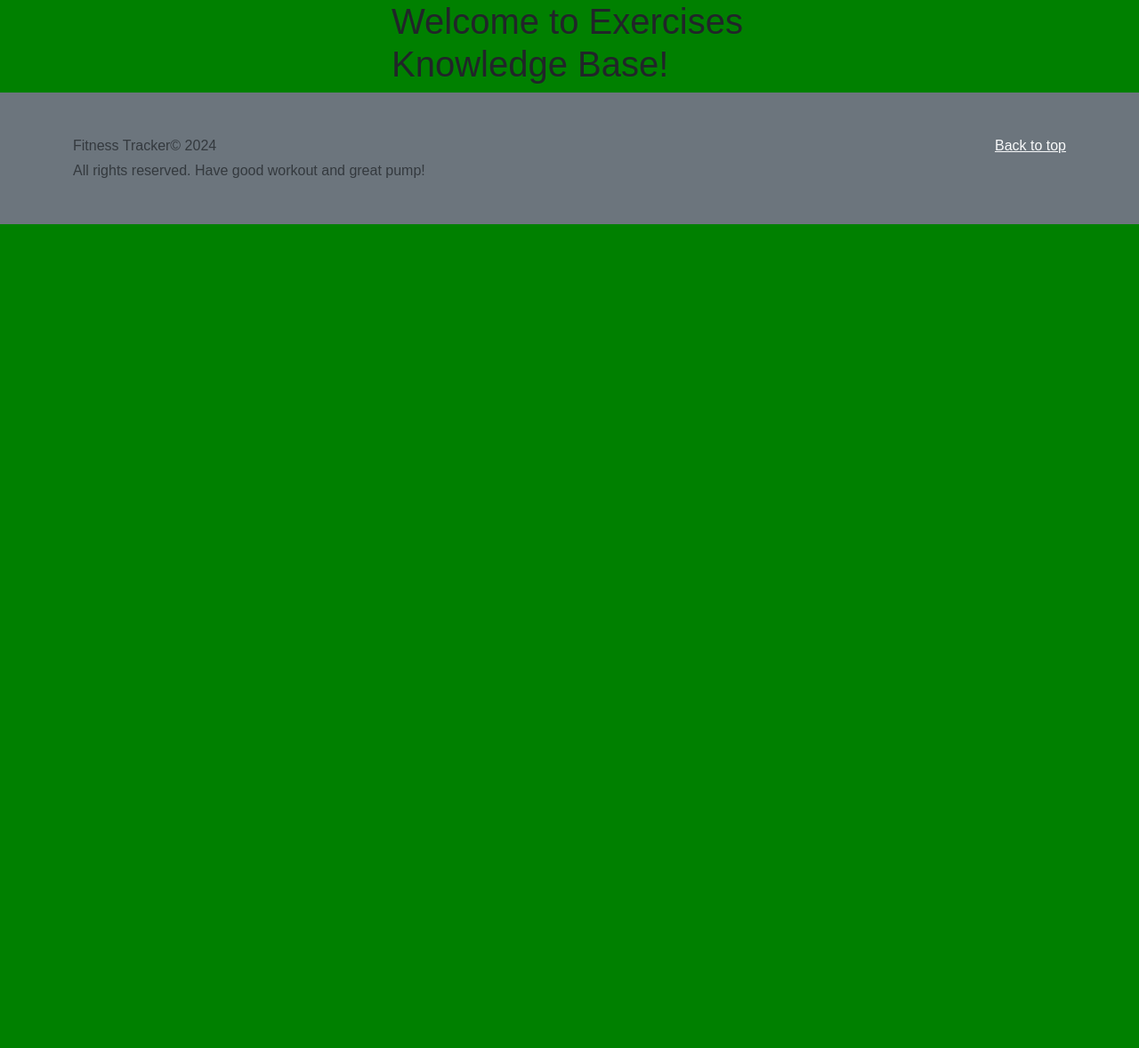
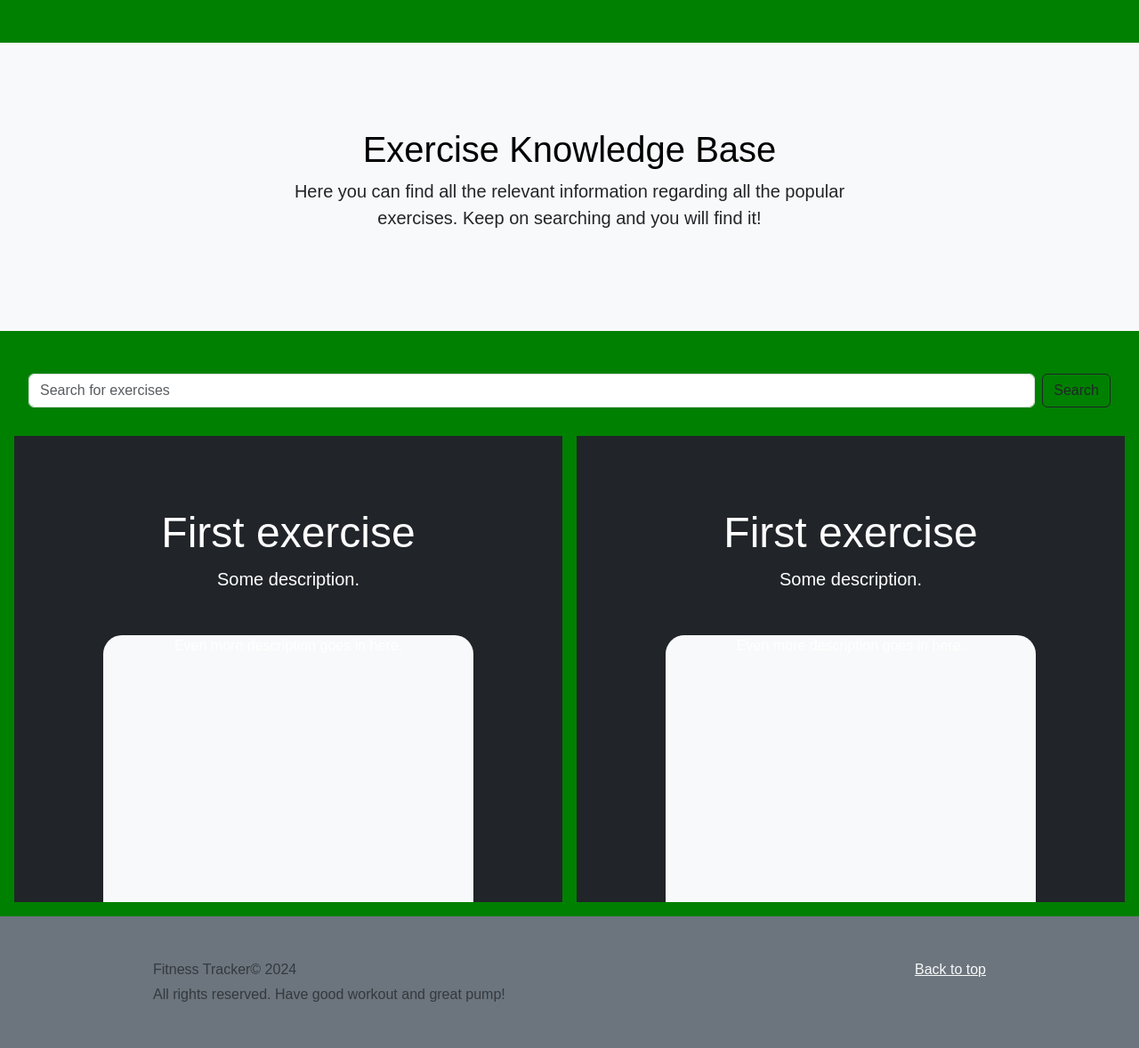
Before and after one commit to piotr-GG/fitness_tracker, a Flask app: page /exercises/ in a window 1280 px wide. Shown: the part 84-1262 px from the top of the page at 89% size. Before the commit the page ends 336 px from the top, so only its background shows below. Run offline with Flask 3, Linux system fonts and the light colour scheme; some libraries are stand-ins or nearby versions.

Commit message:
Implemented page for exercises

```diff
--- /dev/null
+++ b/ft_app/static/css/exercises_index.css
@@ -0,0 +1,151 @@
+.bd-placeholder-img {
+    font-size: 1.125rem;
+    text-anchor: middle;
+    -webkit-user-select: none;
+    -moz-user-select: none;
+    user-select: none;
+}
+
+@media (min-width: 768px) {
+    .bd-placeholder-img-lg {
+      font-size: 3.5rem;
+    }
+}
+
+.b-example-divider {
+    width: 100%;
+    height: 3rem;
+    background-color: rgba(0, 0, 0, .1);
+    border: solid rgba(0, 0, 0, .15);
+    border-width: 1px 0;
+    box-shadow: inset 0 .5em 1.5em rgba(0, 0, 0, .1), inset 0 .125em .5em rgba(0, 0, 0, .15);
+}
+
+.b-example-vr {
+    flex-shrink: 0;
+    width: 1.5rem;
+    height: 100vh;
+}
+
+.bi {
+    vertical-align: -.125em;
+    fill: currentColor;
+}
+
+.nav-scroller {
+    position: relative;
+    z-index: 2;
+    height: 2.75rem;
+    overflow-y: hidden;
+}
+
+.nav-scroller .nav {
+    display: flex;
+    flex-wrap: nowrap;
+    padding-bottom: 1rem;
+    margin-top: -1px;
+    overflow-x: auto;
+    text-align: center;
+    white-space: nowrap;
+    -webkit-overflow-scrolling: touch;
+}
+
+.btn-bd-primary {
+    --bd-violet-bg: #712cf9;
+    --bd-violet-rgb: 112.520718, 44.062154, 249.437846;
+
+    --bs-btn-font-weight: 600;
+    --bs-btn-color: var(--bs-white);
+    --bs-btn-bg: var(--bd-violet-bg);
+    --bs-btn-border-color: var(--bd-violet-bg);
+    --bs-btn-hover-color: var(--bs-white);
+    --bs-btn-hover-bg: #6528e0;
+    --bs-btn-hover-border-color: #6528e0;
+    --bs-btn-focus-shadow-rgb: var(--bd-violet-rgb);
+    --bs-btn-active-color: var(--bs-btn-hover-color);
+    --bs-btn-active-bg: #5a23c8;
+    --bs-btn-active-border-color: #5a23c8;
+}
+
+.bd-mode-toggle {
+    z-index: 1500;
+}
+
+.bd-mode-toggle .dropdown-menu .active .bi {
+    display: block !important;
+}
+
+.container {
+  max-width: 960px;
+}
+
+.icon-link > .bi {
+  width: .75em;
+  height: .75em;
+}
+
+/*
+ * Custom translucent site header
+ */
+
+.site-header {
+  background-color: rgba(0, 0, 0, .85);
+  -webkit-backdrop-filter: saturate(180%) blur(20px);
+  backdrop-filter: saturate(180%) blur(20px);
+}
+.site-header a {
+  color: #8e8e8e;
+  transition: color .15s ease-in-out;
+}
+.site-header a:hover {
+  color: #fff;
+  text-decoration: none;
+}
+
+/*
+ * Dummy devices (replace them with your own or something else entirely!)
+ */
+
+.product-device {
+  position: absolute;
+  right: 10%;
+  bottom: -30%;
+  width: 300px;
+  height: 540px;
+  background-color: #333;
+  border-radius: 21px;
+  transform: rotate(30deg);
+}
+
+.product-device::before {
+  position: absolute;
+  top: 10%;
+  right: 10px;
+  bottom: 10%;
+  left: 10px;
+  content: "";
+  background-color: rgba(255, 255, 255, .1);
+  border-radius: 5px;
+}
+
+.product-device-2 {
+  top: -25%;
+  right: auto;
+  bottom: 0;
+  left: 5%;
+  background-color: #e5e5e5;
+}
+
+
+/*
+ * Extra utilities
+ */
+
+.flex-equal > * {
+  flex: 1;
+}
+@media (min-width: 768px) {
+  .flex-md-equal > * {
+    flex: 1;
+  }
+}
--- a/ft_app/templates/exercises/index.html
+++ b/ft_app/templates/exercises/index.html
@@ -2,10 +2,48 @@
 
 {% block head %}
 <title>Exercises</title>
+<link rel="stylesheet" href="{{ url_for('static', filename='css/exercises_index.css') }}">
 {% endblock %}
 
 {% block body %}
-<div class="content">
-    <h1>Welcome to Exercises Knowledge Base!</h1>
+<div class="my-5">
+  <div class="p-5 text-center bg-body-tertiary">
+    <div class="container py-5">
+      <h1 class="text-body-emphasis">Exercise Knowledge Base</h1>
+      <p class="col-lg-8 mx-auto lead">
+        Here you can find all the relevant information regarding all the popular exercises. Keep on searching and you will find it!
+      </p>
+    </div>
+  </div>
 </div>
+
+<form class="d-flex" role="search" style = "margin: 2rem;">
+    <input class="form-control me-2" type="search" placeholder="Search for exercises" aria-label="Search">
+    <button class="btn btn-outline-dark" type="submit">Search</button>
+</form>
+
+<main>
+  <div class="d-md-flex flex-md-equal w-100 my-md-3 ps-md-3">
+    <div class="text-bg-dark me-md-3 pt-3 px-3 pt-md-5 px-md-5 text-center overflow-hidden">
+      <div class="my-3 py-3">
+        <h2 class="display-5">First exercise</h2>
+        <p class="lead">Some description.</p>
+      </div>
+      <div class="bg-body-tertiary shadow-sm mx-auto" style="width: 80%; height: 300px; border-radius: 21px 21px 0 0;">
+          <p>Even more description goes in here.</p>
+      </div>
+    </div>
+
+    <div class="text-bg-dark me-md-3 pt-3 px-3 pt-md-5 px-md-5 text-center overflow-hidden">
+      <div class="my-3 py-3">
+        <h2 class="display-5">First exercise</h2>
+        <p class="lead">Some description.</p>
+      </div>
+      <div class="bg-body-tertiary shadow-sm mx-auto" style="width: 80%; height: 300px; border-radius: 21px 21px 0 0;">
+          <p>Even more description goes in here.</p>
+      </div>
+    </div>
+  </div>
+</main>
+
 {% endblock %}
```
